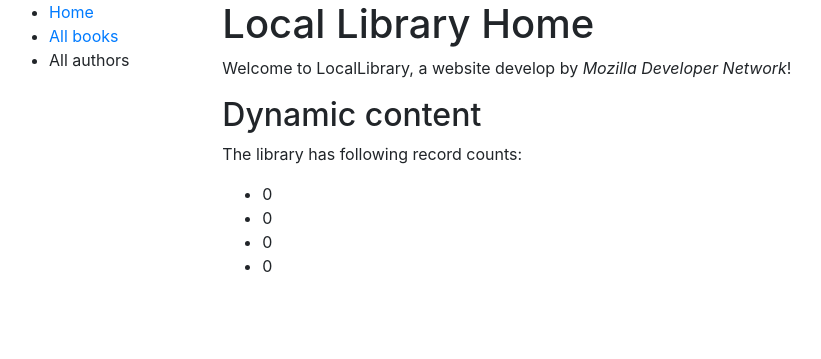
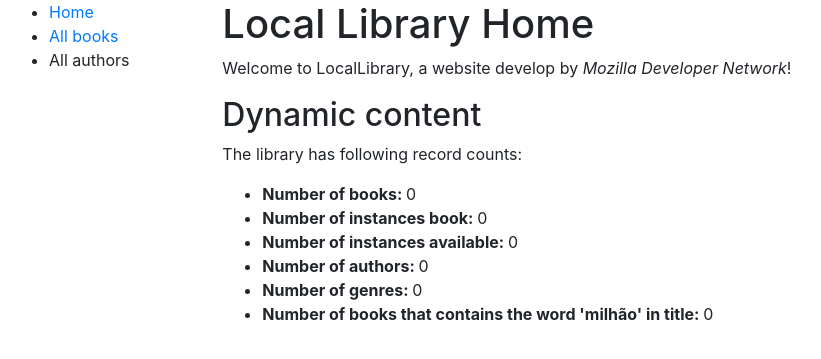
Before and after one commit to rdrgferreira/django-mdn, a Django app: page /catalog/ in a window 1280 px wide. Shown: the top 359 px of the page, without its empty margins (6-827 px from the left). Run offline with Django 3.2, Linux system fonts and the light colour scheme; data that the repository does not hold is empty; some libraries are stand-ins or nearby versions.

Commit message:
Desafio parte 5 - Adicionado mais duas informaçoes para a pagina index.html - Alterado titulo da pagina index.html via block title

```diff
--- a/locallibrary/catalog/templates/index.html
+++ b/locallibrary/catalog/templates/index.html
@@ -1,4 +1,8 @@
 {% extends 'base_generic.html' %}
+
+{% block title %}
+    <title>Index Page</title>
+{% endblock %}
 
 {% block content %}
     <h1>Local Library Home</h1>
@@ -6,9 +10,11 @@
     <h2>Dynamic content</h2>
     <p>The library has following record counts:</p>
     <ul>
-        <li><strong></strong>{{ num_books }}</li>
-        <li><strong></strong>{{ num_instances }}</li>
-        <li><strong></strong>{{ num_instances_available }}</li>
-        <li><strong></strong>{{ num_authors }}</li>
+        <li><strong>Number of books: </strong>{{ num_books }}</li>
+        <li><strong>Number of instances book: </strong>{{ num_instances }}</li>
+        <li><strong>Number of instances available: </strong>{{ num_instances_available }}</li>
+        <li><strong>Number of authors: </strong>{{ num_authors }}</li>
+        <li><strong>Number of genres: </strong>{{ num_genres }}</li>
+        <li><strong>Number of books that contains the word 'milhão' in title: </strong>{{ num_books_with_specific_word }}</li>
     </ul>
 {% endblock %}
--- a/locallibrary/catalog/views.py
+++ b/locallibrary/catalog/views.py
@@ -15,12 +15,18 @@ def index(request):
 
     # The 'all()' is implied by default
     num_authors = Author.objects.count()
+    num_genres = Genre.objects.count()
+
+    # Books that contains the word 'milhão'
+    num_books_with_specific_word = Book.objects.filter(title__contains='milhão').count()
 
     context = {
         'num_books': num_books,
         'num_instances': num_instances,
         'num_instances_available': num_instances_available,
         'num_authors': num_authors,
+        'num_genres': num_genres,
+        'num_books_with_specific_word': num_books_with_specific_word,
     }
 
     # Render the HTML template index.html with the data in the context variable
```
